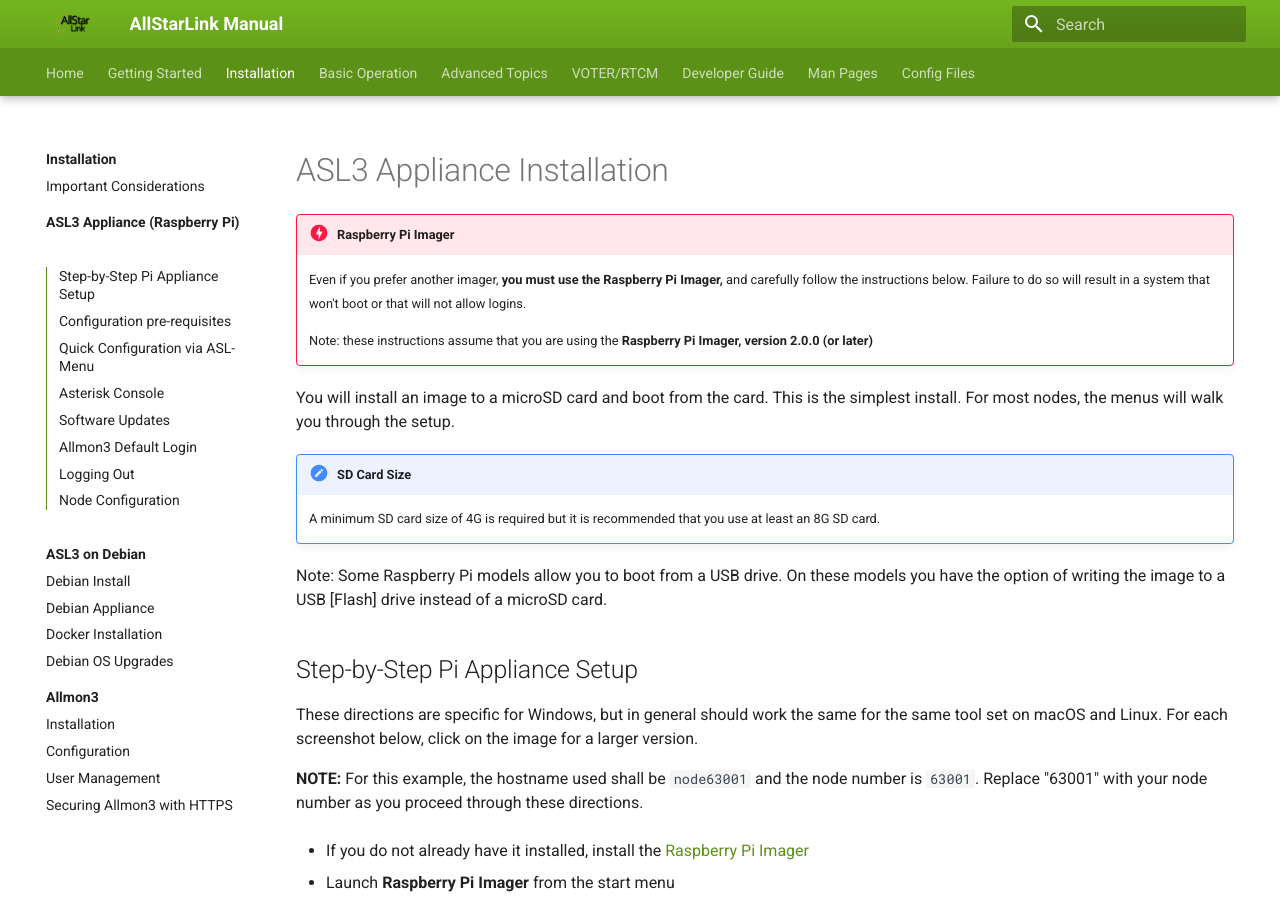
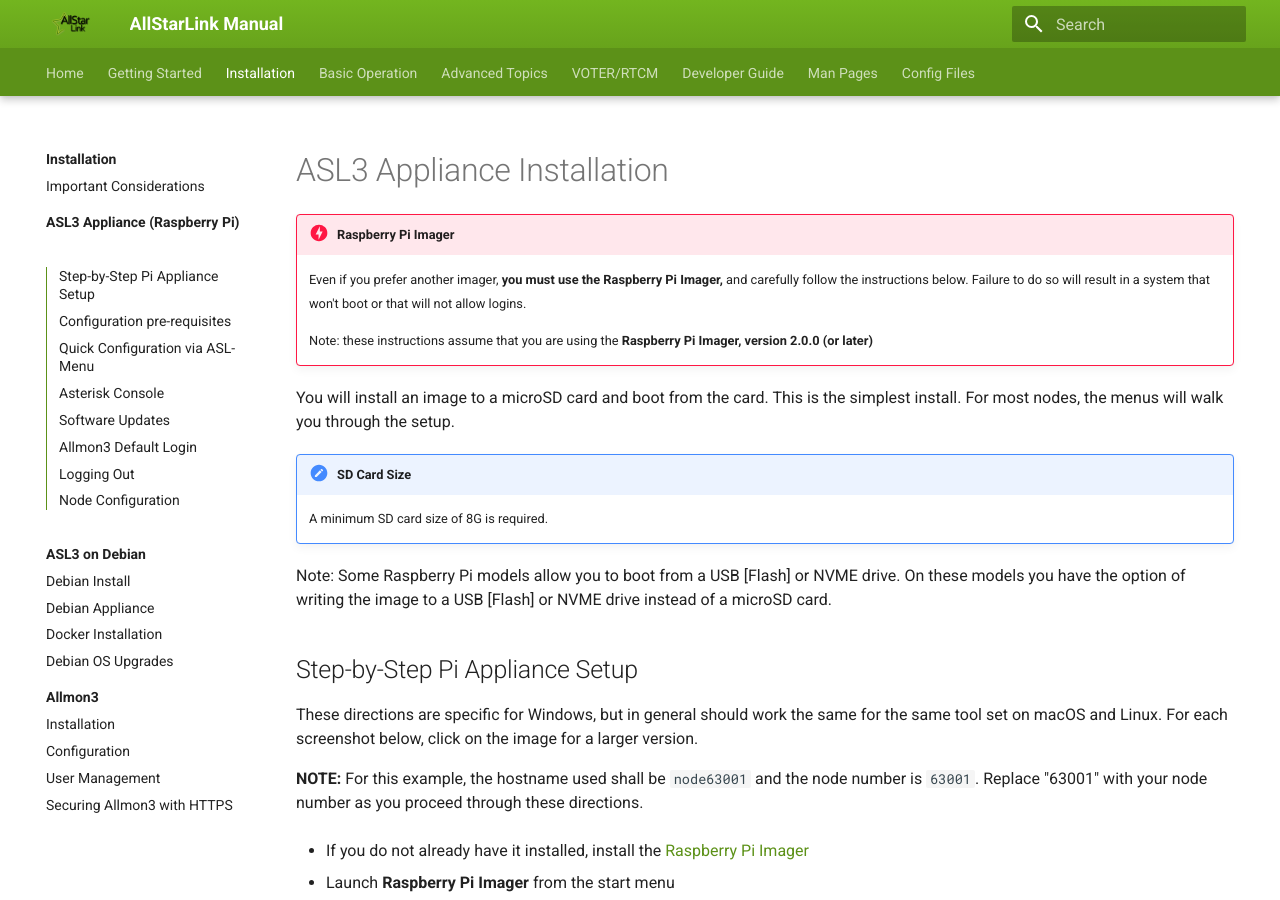
Before and after one commit to AllStarLink/ASL3-Manual, an MkDocs documentation site: the page built from docs/install/pi-appliance/pi-detailed.md, in a window 1280 px wide and 900 px high. Built offline with MkDocs 1.6.1 and Material for MkDocs 9.7.7, drawn with Linux system fonts in a browser that asks for light colours.

Commit message:
4G --> 8G

```diff
--- a/docs/install/pi-appliance/index.md
+++ b/docs/install/pi-appliance/index.md
@@ -19,8 +19,8 @@
 | | Required | Recommended
 |------|-----------|-------------|
 | **Hardware** | Arm v8 64-bit CPU <br> Raspberry Pi 3, 4, 5, Zero 2 W, 400 | Raspberry Pi 4B or 5B |
-| **Memory** | Minimum 512M | 4G |
-| **Storage** | Minimum 4G or larger | 8GB Class 10 |s
+| **Memory** | Minimum 512M | 8G |
+| **Storage** | Minimum 8G or larger | 8GB Class 10 |
 
 The ASL3 Appliance been tested on Raspberry Pi 3, 4, 5, and Zero 2W.
 
--- a/docs/install/pi-appliance/pi-detailed.md
+++ b/docs/install/pi-appliance/pi-detailed.md
@@ -8,9 +8,9 @@
 You will install an image to a microSD card and boot from the card. This is the simplest install. For most nodes, the menus will walk you through the setup.
 
 !!! note "SD Card Size"
-    A minimum SD card size of 4G is required but it is recommended that you use at least an 8G SD card.
+    A minimum SD card size of 8G is required.
 
-Note: Some Raspberry Pi models allow you to boot from a USB drive. On these models you have the option of writing the image to a USB [Flash] drive instead of a microSD card.
+Note: Some Raspberry Pi models allow you to boot from a USB [Flash] or NVME drive. On these models you have the option of writing the image to a USB [Flash] or NVME drive instead of a microSD card.
 
 ## Step-by-Step Pi Appliance Setup
 These directions are specific for Windows, but in general should work the same for the same tool set on macOS and Linux. For each screenshot below, click on the image for a larger version.
```
